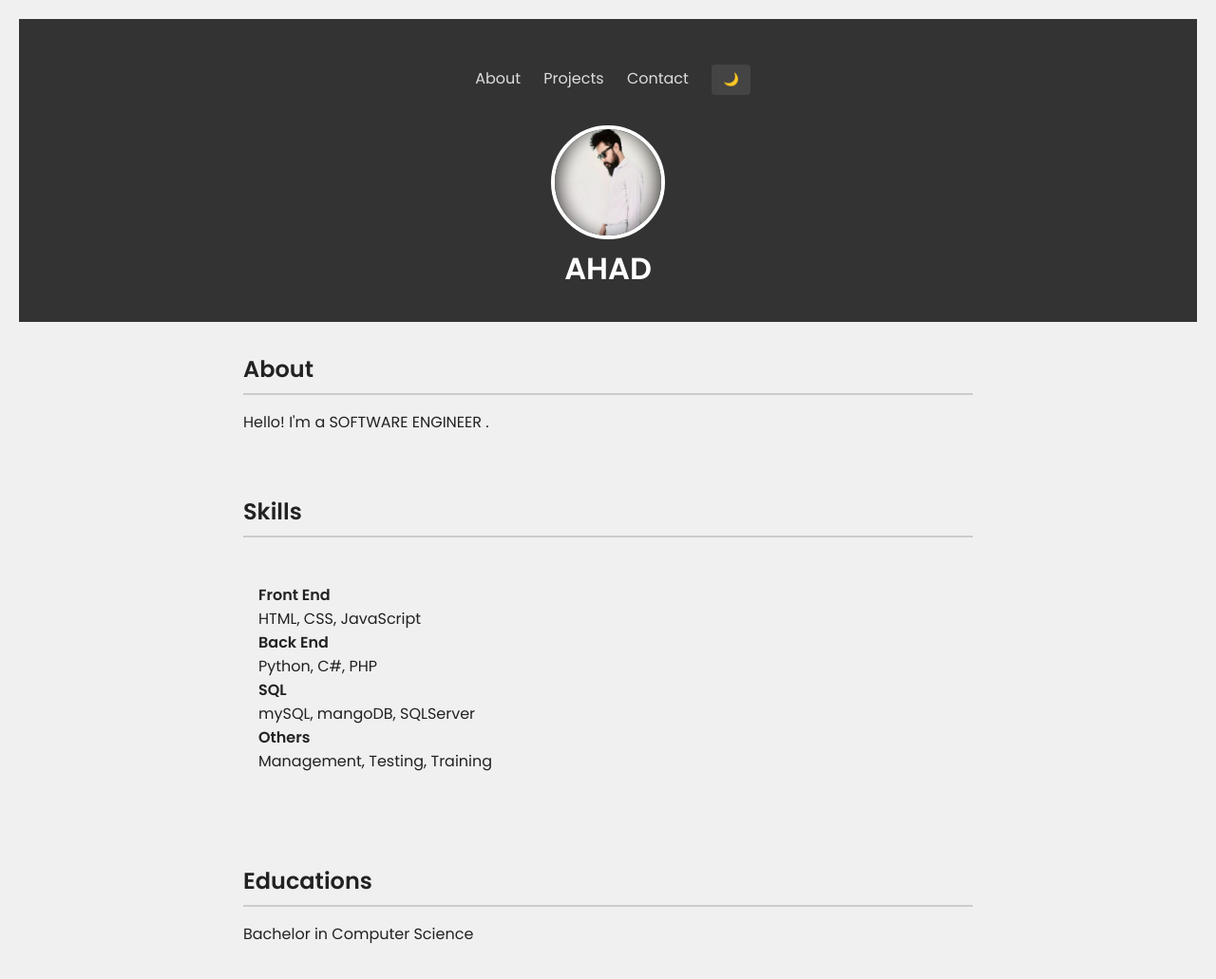
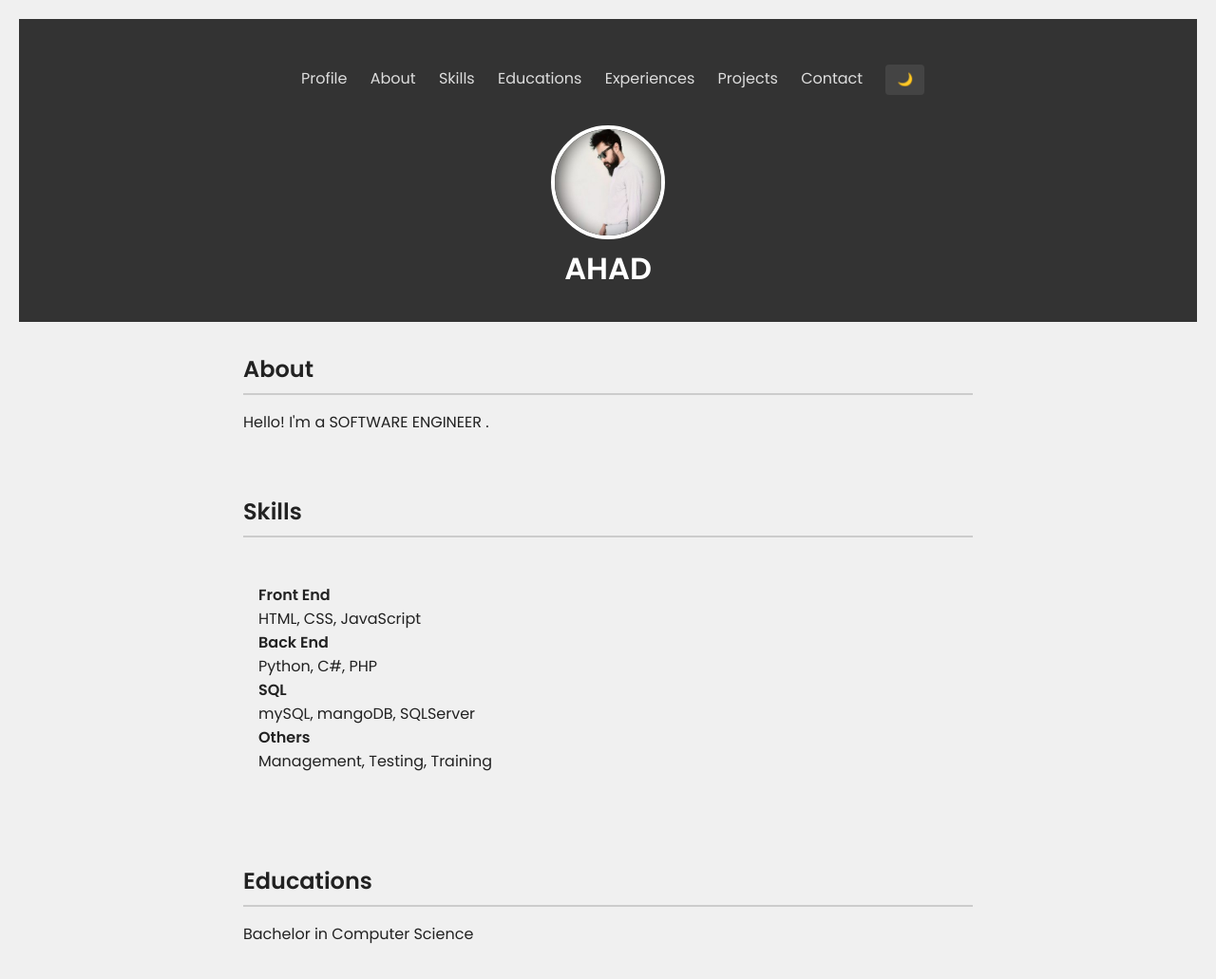
Before and after one commit to ahadrashidi844/Profile, a plain HTML site: page index.html in a window 1280 px wide. Shown: the top 1031 px of the page at 95% size. Drawn offline with Linux system fonts and the light colour scheme.

Commit message:
Update index.html

```diff
--- a/index.html
+++ b/index.html
@@ -10,7 +10,11 @@
 <body>
   <header>
     <nav>
+      <a href="#">Profile</a>
       <a href="#about">About</a>
+      <a href="#skills">Skills</a>
+      <a href="#educations">Educations</a>
+      <a href="#experiences">Experiences</a>
       <a href="#projects">Projects</a>
       <a href="#contact">Contact</a>
       <button id="darkModeToggle"> 🌙 </button>
@@ -26,7 +30,7 @@
     </p>
   </section>
 
-  <section>
+  <section id="skills">
     <h2>Skills</h2>
     <section>
 
@@ -45,12 +49,12 @@
     </section>
   </section>
 
-  <section>
+  <section id="educations">
     <h2>Educations</h2>
     <p>Bachelor in Computer Science</p>
   </section>
 
-  <section>
+  <section id="experiences">
     <h2>Experiences</h2>
     <div>
       <h3>System Tester & Trainer <h4>Netlinks </h4></h3>
```
